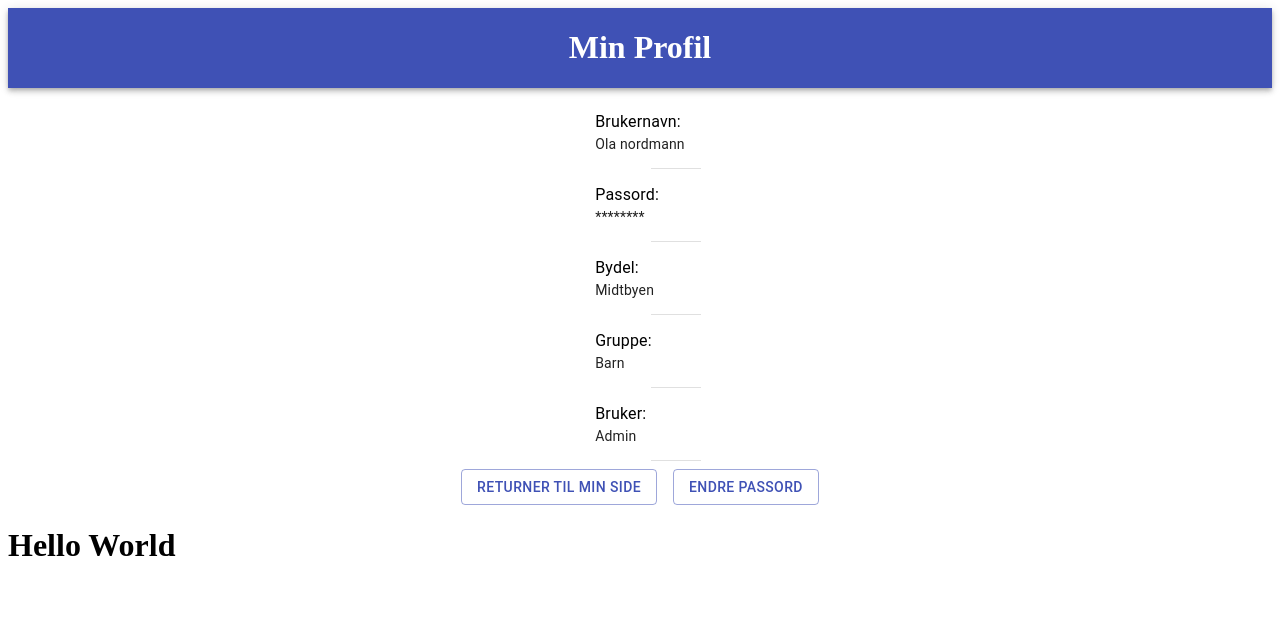
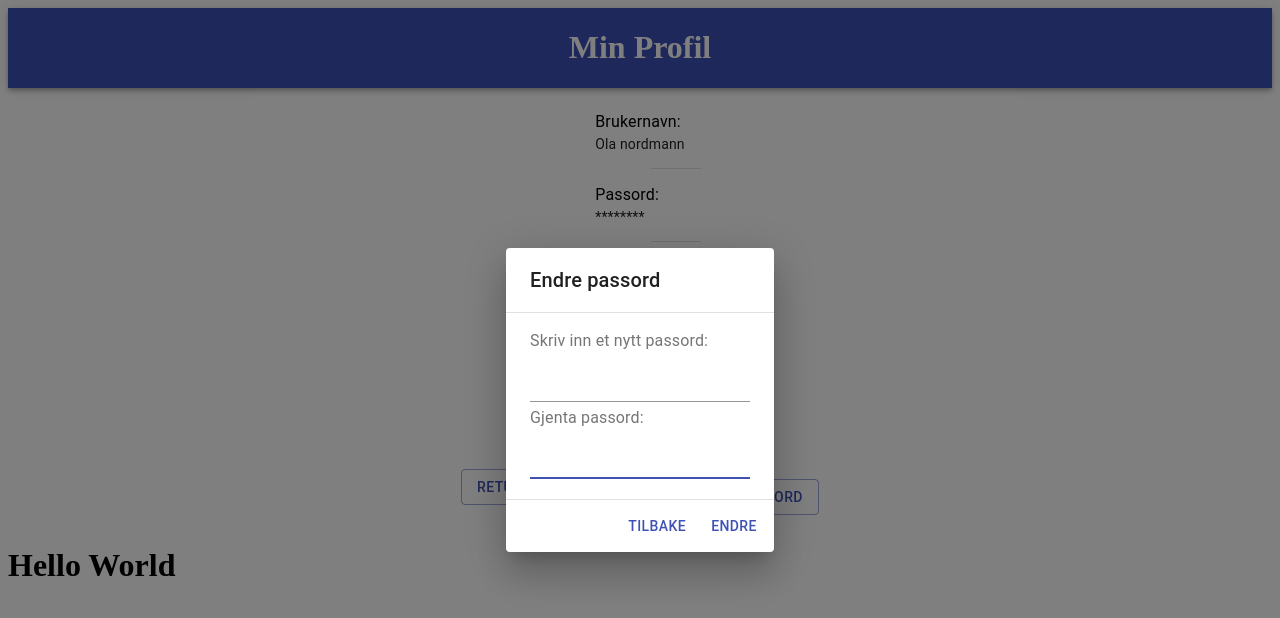
Before and after one commit to didriksg/tdt4290-gruppe3, a React (Vite) app in the folder client/: page / in a window 1280 px wide. Both pictures are taken after a click on the button "ENDRE PASSORD". Shown: the top 618 px of the page. Built offline with nearby package versions, Linux system fonts and the light colour scheme.

Commit message:
added dialog functionality

```diff
--- a/client/src/components/profilescreen/ProfileScreen.js
+++ b/client/src/components/profilescreen/ProfileScreen.js
@@ -1,15 +1,30 @@
 import React from "react";
-import {AppBar, Toolbar, Grid, Button, Divider, Typography} from '@material-ui/core'
+import {AppBar, Toolbar, Grid, Button, Divider, Typography, Card, Paper} from '@material-ui/core'
 import {makeStyles} from '@material-ui/core/styles'
 import List from '@material-ui/core/List';
 import ListItem from '@material-ui/core/ListItem';
 import ListItemText from '@material-ui/core/ListItemText';
+import TextField from '@material-ui/core/TextField';
+import Dialog from '@material-ui/core/Dialog';
+import DialogActions from '@material-ui/core/DialogActions';
+import DialogContent from '@material-ui/core/DialogContent';
+import DialogContentText from '@material-ui/core/DialogContentText';
+import DialogTitle from '@material-ui/core/DialogTitle';
 
 
-
+      //wish to display this list-values
       function createData(name, district, group, access){
         return {name, district, group, access}
       }
+
+
+      function checkPassword(p1, p2){
+          while(p1 != p2){
+
+            print("Passordene er ikke like. Prøv på nytt")
+        }
+
+      }
 
 
       const useStyles = makeStyles({
@@ -27,9 +42,29 @@ import ListItemText from '@material-ui/core/ListItemText';
       });
 
 
+    const style = {
+
+        buttons: { marginTop: 10, marginBottom: 10 },
+
+      }
+
+
+
 
     export default function ProfileScreen() {
       const classes = useStyles();
+
+
+
+    //dialog functionality: "change password"
+    const [open, setOpen] = React.useState(false);
+    const handleClickOpen = () => {
+        setOpen(true)
+    }
+    const handleClose = () => {
+        setOpen(false)
+    }
+
 
 
 
@@ -163,12 +198,51 @@ import ListItemText from '@material-ui/core/ListItemText';
         <Grid container>
           <Grid item sm={12}>
             <Grid container justify="center" spacing={2}>
+
               <Grid item>
               <Button variant="outlined" color="primary">Returner til Min Side</Button>
               </Grid>
-              <Grid item>
-              <Button variant="outlined" color="primary">Endre Passord</Button>
-              </Grid>
+
+            <Grid item>
+              <Button variant="outlined" color="primary" onClick={handleClickOpen} style={style.buttons}>Endre Passord</Button>
+            </Grid>
+                        <Dialog open={open} onClose={handleClose}>
+                            <DialogTitle> Endre passord</DialogTitle>
+                            <DialogContent dividers>
+                                <DialogContentText>
+                                    Skriv inn et nytt passord:
+                                </DialogContentText>
+                                <TextField
+                                    autoFocus
+                                    margin="dense"
+                                    id="name"
+                                    //label="Passord:"
+                                    type="password"
+
+                                />
+                                <DialogContentText>
+                                    Gjenta passord:
+                                </DialogContentText>
+                                <TextField
+                                    autoFocus
+                                    margin="dense"
+                                    id="name"
+                                    //label="Passord:"
+                                    type="password"
+
+                                />
+                            </DialogContent>
+                                <DialogActions>
+                                    <Button onClick={handleClose} color="primary">
+                                        Tilbake
+                                    </Button>
+                                    <Button onClick={handleClose} color="primary">
+                                        Endre
+                                    </Button>
+                                </DialogActions>
+                        </Dialog>
+
+
             </Grid>
           </Grid>
         </Grid>
```
